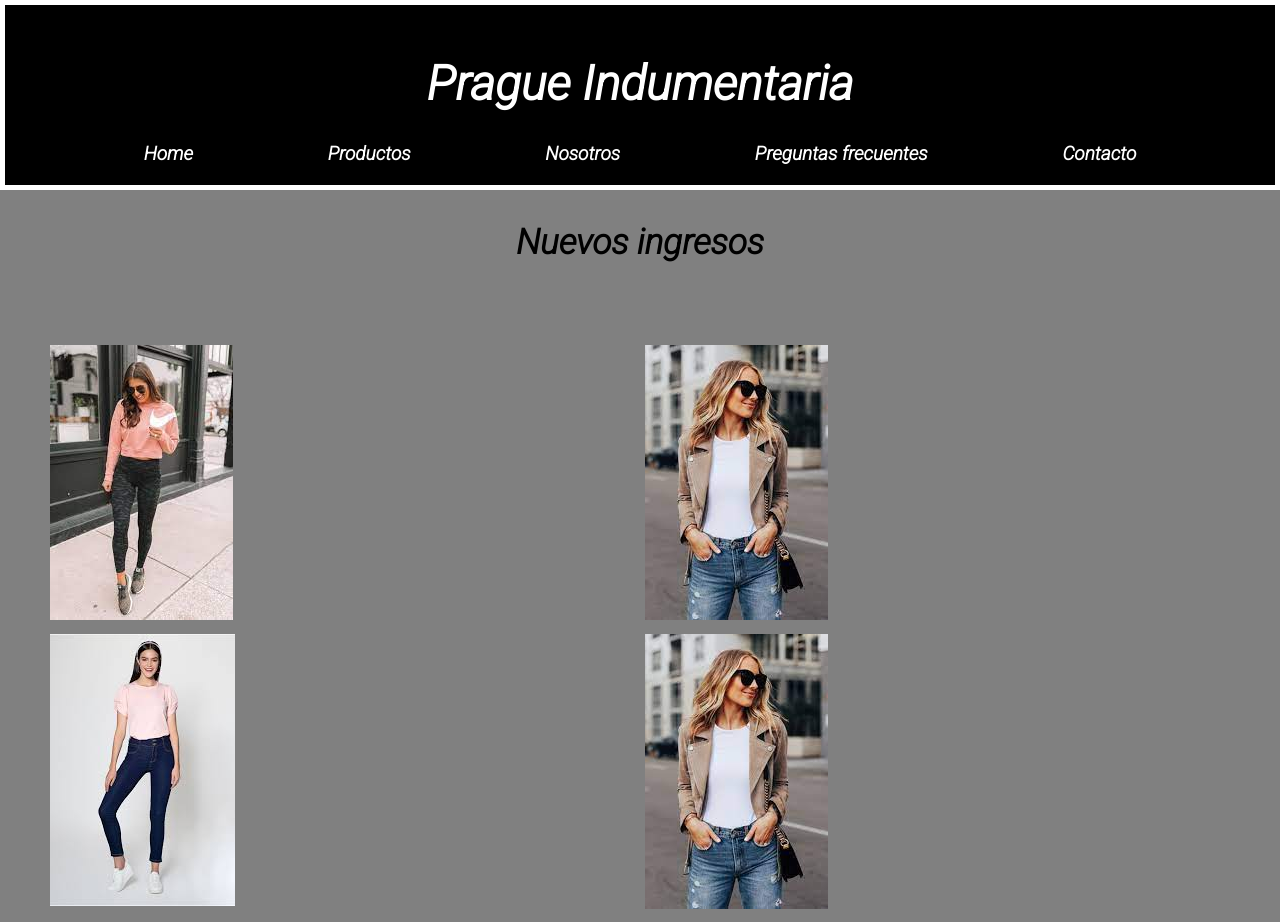
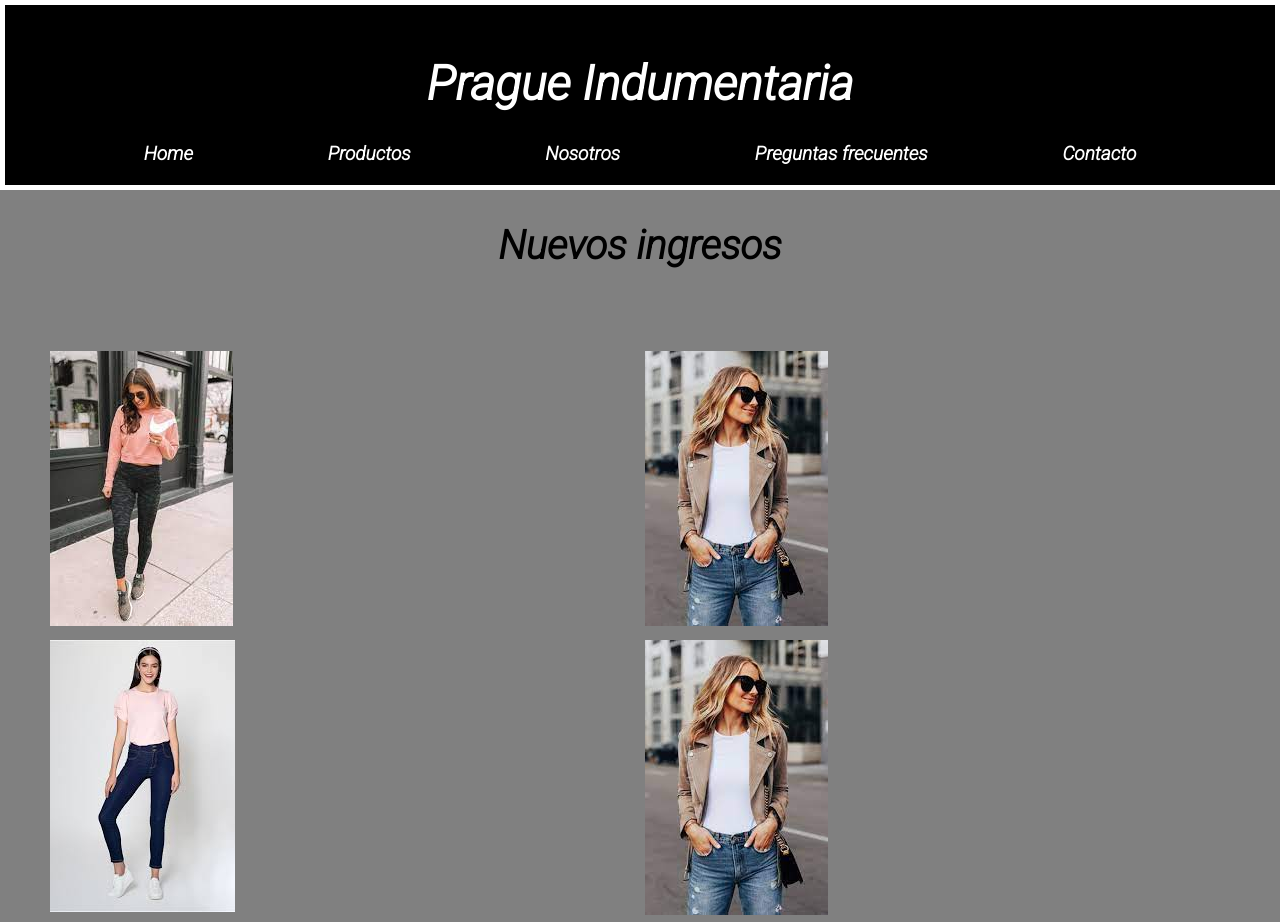
Before and after one commit to EmiQuitllet1996/pruebaGib, a plain HTML site: page index.html in a window 1280 px wide. Shown: the top 922 px of the page. Drawn offline with nearby package versions, Linux system fonts and the light colour scheme.

Commit message:
cambio en el css

```diff
--- a/css/style.css
+++ b/css/style.css
@@ -117,8 +117,10 @@ main h2{
 margin: 2rem;
 color: black;
 text-align: center;
-font-size: 35px;
+font-size: 40px;
 font-family: 'Roboto', sans-serif;
+font-weight: 500;
+font-weight: bold;
 }
 
  /*
```
